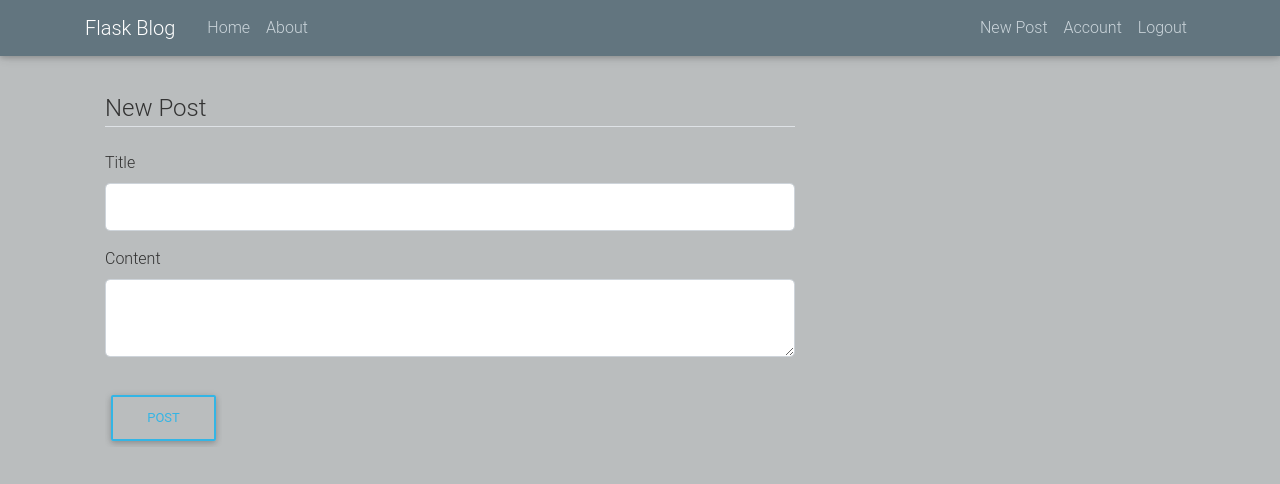
After one commit to wilsenock220/blog, a Flask app: page /post/new in a window 1280 px wide. The commit adds this page. Shown: the top 484 px of the page. Run offline with Flask 2, Linux system fonts and the light colour scheme; a user stored in the database is signed in; some libraries are stand-ins or nearby versions.

Commit message:
add posts and forms to create new posts

```diff
--- a/flaskblog/forms.py
+++ b/flaskblog/forms.py
@@ -1,7 +1,7 @@
 from flask_wtf import FlaskForm
 from flask_wtf.file import FileField, FileAllowed
 from flask_login import current_user
-from wtforms import StringField, PasswordField, SubmitField, BooleanField
+from wtforms import StringField, PasswordField, SubmitField, BooleanField, TextAreaField
 from wtforms.validators import DataRequired, Length, Email, EqualTo, ValidationError
 from flaskblog.models import User
 
@@ -54,3 +54,10 @@ class UpdateAccountForm(FlaskForm):
             user = User.query.filter_by(email=email.data).first()
             if user:
                 raise ValidationError('That email is taken. Please choose a different one.')
+
+
+
+class PostForm(FlaskForm):
+    title = StringField('Title', validators=[DataRequired()])
+    content = TextAreaField('Content', validators=[DataRequired()])
+    submit = SubmitField('Post')
--- a/flaskblog/routes.py
+++ b/flaskblog/routes.py
@@ -3,30 +3,15 @@ import secrets
 from PIL import Image
 from flask import render_template, url_for, flash, redirect, request
 from flaskblog import app, db, bcrypt
-from flaskblog.forms import RegistrationForm, LoginForm, UpdateAccountForm
+from flaskblog.forms import RegistrationForm, LoginForm, UpdateAccountForm, PostForm
 from flaskblog.models import User, Post
 from flask_login import login_user, current_user, logout_user, login_required
-
-
-posts = [
-    {
-        'author': 'Corey Schafer',
-        'title': 'Blog Post 1',
-        'content': 'First post content',
-        'date_posted': 'April 20, 2018'
-    },
-    {
-        'author': 'Jane Doe',
-        'title': 'Blog Post 2',
-        'content': 'Second post content',
-        'date_posted': 'April 21, 2018'
-    }
-]
 
 
 @app.route("/")
 @app.route("/home")
 def home():
+    posts = Post.query.all()
     return render_template('home.html', posts=posts)
 
 
@@ -41,8 +26,10 @@ def register():
         return redirect(url_for('home'))
     form = RegistrationForm()
     if form.validate_on_submit():
-        hashed_password = bcrypt.generate_password_hash(form.password.data).decode('utf-8')
-        user = User(username=form.username.data, email=form.email.data, password=hashed_password)
+        hashed_password = bcrypt.generate_password_hash(
+            form.password.data).decode('utf-8')
+        user = User(username=form.username.data,
+                    email=form.email.data, password=hashed_password)
         db.session.add(user)
         db.session.commit()
         flash('Your account has been created! You are now able to log in', 'success')
@@ -76,7 +63,8 @@ def save_picture(form_picture):
     random_hex = secrets.token_hex(8)
     _, f_ext = os.path.splitext(form_picture.filename)
     picture_fn = random_hex + f_ext
-    picture_path = os.path.join(app.root_path, 'static/profile_pics', picture_fn)
+    picture_path = os.path.join(
+        app.root_path, 'static/profile_pics', picture_fn)
 
     output_size = (125, 125)
     i = Image.open(form_picture)
@@ -84,7 +72,6 @@ def save_picture(form_picture):
     i.save(picture_path)
 
     return picture_fn
-
 
 
 @app.route("/account", methods=['GET', 'POST'])
@@ -103,6 +90,60 @@ def account():
     elif request.method == 'GET':
         form.username.data = current_user.username
         form.email.data = current_user.email
-    image_file = url_for('static', filename='profile_pics/' + current_user.image_file)
+    image_file = url_for(
+        'static', filename='profile_pics/' + current_user.image_file)
     return render_template('account.html', title='Account',
                            image_file=image_file, form=form)
+
+
+@app.route("/post/new", methods=['GET', 'POST'])
+@login_required
+def new_post():
+    form = PostForm()
+    if form.validate_on_submit():
+        post = Post(title=form.title.data,
+                    content=form.content.data, author=current_user)
+        db.session.add(post)
+        db.session.commit()
+        flash('Your post has been created!', 'success')
+        return redirect(url_for('home'))
+    return render_template('create_post.html', title='New Post',
+                           form=form, legend='New Post')
+
+
+@app.route("/post/<int:post_id>")
+def post(post_id):
+    post = Post.query.get_or_404(post_id)
+    return render_template('post.html', title=post.title, post=post)
+
+
+@app.route("/post/<int:post_id>/update", methods=['GET', 'POST'])
+@login_required
+def update_post(post_id):
+    post = Post.query.get_or_404(post_id)
+    if post.author != current_user:
+        abort(403)
+    form = PostForm()
+    if form.validate_on_submit():
+        post.title = form.title.data
+        post.content = form.content.data
+        db.session.commit()
+        flash('Your post has been updated!', 'success')
+        return redirect(url_for('post', post_id=post.id))
+    elif request.method == 'GET':
+        form.title.data = post.title
+        form.content.data = post.content
+    return render_template('create_post.html', title='Update Post',
+                           form=form, legend='Update Post')
+
+
+@app.route("/post/<int:post_id>/delete", methods=['POST'])
+@login_required
+def delete_post(post_id):
+    post = Post.query.get_or_404(post_id)
+    if post.author != current_user:
+        abort(403)
+    db.session.delete(post)
+    db.session.commit()
+    flash('Your post has been deleted!', 'success')
+    return redirect(url_for('home'))
--- /dev/null
+++ b/flaskblog/templates/create_post.html
@@ -0,0 +1,40 @@
+{% extends "layout.html" %}
+{% block content %}
+<div class="content-section">
+    <form method="POST" action="">
+        {{ form.hidden_tag() }}
+        <fieldset class="form-group">
+            <legend class="border-bottom mb-4">{{ legend }}</legend>
+            <div class="form-group">
+                {{ form.title.label(class="form-control-label") }}
+                {% if form.title.errors %}
+                {{ form.title(class="form-control form-control-lg is-invalid") }}
+                <div class="invalid-feedback">
+                    {% for error in form.title.errors %}
+                    <span>{{ error }}</span>
+                    {% endfor %}
+                </div>
+                {% else %}
+                {{ form.title(class="form-control form-control-lg") }}
+                {% endif %}
+            </div>
+            <div class="form-group">
+                {{ form.content.label(class="form-control-label") }}
+                {% if form.content.errors %}
+                {{ form.content(class="form-control form-control-lg is-invalid") }}
+                <div class="invalid-feedback">
+                    {% for error in form.content.errors %}
+                    <span>{{ error }}</span>
+                    {% endfor %}
+                </div>
+                {% else %}
+                {{ form.content(class="form-control form-control-lg") }}
+                {% endif %}
+            </div>
+        </fieldset>
+        <div class="form-group">
+            {{ form.submit(class="btn btn-outline-info") }}
+        </div>
+    </form>
+</div>
+{% endblock content %}
--- a/flaskblog/templates/layout.html
+++ b/flaskblog/templates/layout.html
@@ -26,7 +26,8 @@
     <nav class="navbar navbar-expand-md navbar-dark bg-steel fixed-top">
       <div class="container">
         <a class="navbar-brand mr-4" href="/">Flask Blog</a>
-        <button class="navbar-toggler" type="button" data-toggle="collapse" data-target="#navbarToggle" aria-controls="navbarToggle" aria-expanded="false" aria-label="Toggle navigation">
+        <button class="navbar-toggler" type="button" data-toggle="collapse" data-target="#navbarToggle"
+          aria-controls="navbarToggle" aria-expanded="false" aria-label="Toggle navigation">
           <span class="navbar-toggler-icon"></span>
         </button>
         <div class="collapse navbar-collapse" id="navbarToggle">
@@ -37,6 +38,7 @@
           <!-- Navbar Right Side -->
           <div class="navbar-nav">
             {% if current_user.is_authenticated %}
+            <a class="nav-item nav-link" href="{{ url_for('new_post') }}">New Post</a>
             <a class="nav-item nav-link" href="{{ url_for('account') }}">Account</a>
             <a class="nav-item nav-link" href="{{ url_for('logout') }}">Logout</a>
             {% else %}
@@ -68,9 +70,11 @@
   <!-- JQuery -->
   <script type="text/javascript" src="https://cdnjs.cloudflare.com/ajax/libs/jquery/3.4.1/jquery.min.js"></script>
   <!-- Bootstrap tooltips -->
-<script type="text/javascript" src="https://cdnjs.cloudflare.com/ajax/libs/popper.js/1.14.4/umd/popper.min.js"></script>
+  <script type="text/javascript" src="https://cdnjs.cloudflare.com/ajax/libs/popper.js/1.14.4/umd/popper.min.js">
+  </script>
   <!-- Bootstrap core JavaScript -->
-<script type="text/javascript" src="https://cdnjs.cloudflare.com/ajax/libs/twitter-bootstrap/4.3.1/js/bootstrap.min.js"></script>
+  <script type="text/javascript"
+    src="https://cdnjs.cloudflare.com/ajax/libs/twitter-bootstrap/4.3.1/js/bootstrap.min.js"></script>
   <!-- MDB core JavaScript -->
   <script type="text/javascript" src="https://cdnjs.cloudflare.com/ajax/libs/mdbootstrap/4.8.3/js/mdb.min.js"></script>
 </body>
```
Also changed, not shown: flaskblog/templates/post.html (added, +39 -0 lines), flaskblog/site.db, 2 other files. Lines whose indentation alone changed are shown as unchanged.
